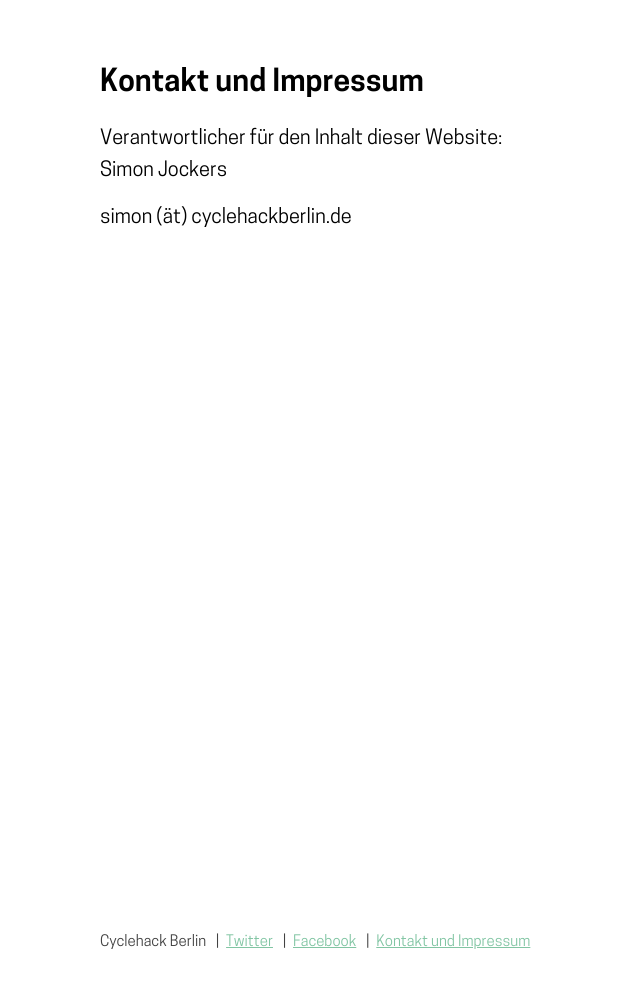
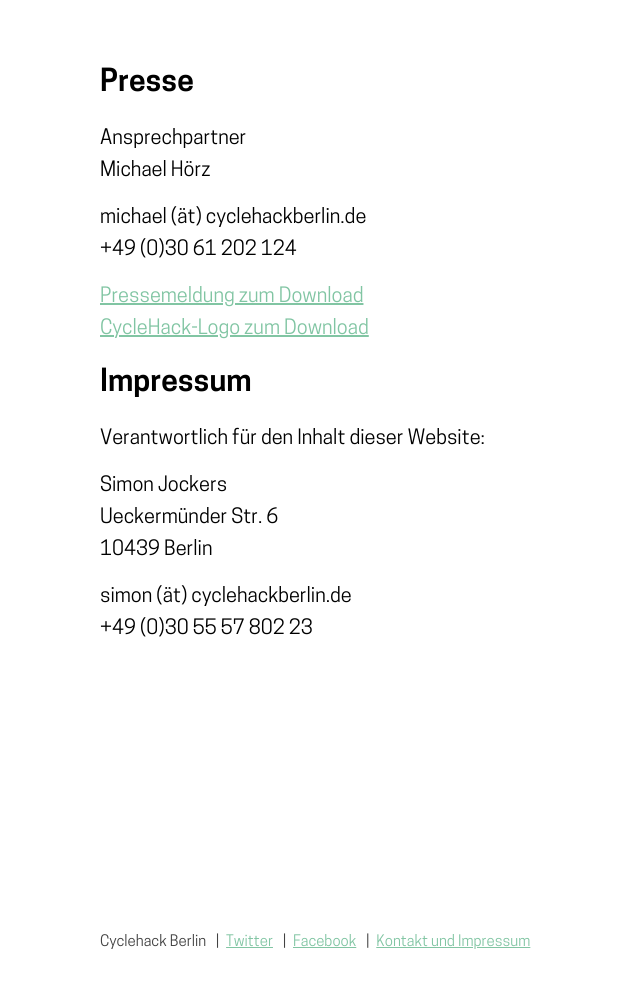
Before and after one commit to sjockers/cyclehackberlin.de, a Jekyll site: the page built from kontakt.md, in a window 1280 px wide. Shown: the whole page, without its empty margins (0-640 px from the left). Built offline with Jekyll 4.4.1, drawn with Linux system fonts in a browser that asks for light colours.

Commit message:
Add press info.

```diff
--- a/_sass/_section.scss
+++ b/_sass/_section.scss
@@ -1,5 +1,4 @@
 .section {
-  min-height: 100vh;
   width: 100%;
   padding: $spacing-unit 0;
   overflow: hidden;
@@ -8,6 +7,10 @@
   background-repeat: no-repeat;
   background-position: center;
   color: black;
+
+  @media screen and (max-height: $screen-lg) {
+    min-height: 100vh;
+  }
 }
 
 .section__main {
--- a/kontakt.md
+++ b/kontakt.md
@@ -2,9 +2,25 @@
 layout: contact
 ---
 
-## Kontakt und Impressum
+# Presse
 
-Verantwortlicher für den Inhalt dieser Website: \\
-Simon Jockers
+Ansprechpartner \\
+Michael Hörz
 
-simon (ät) cyclehackberlin.de
+michael (ät) cyclehackberlin.de \\
++49 (0)30 61 202 124
+
+[Pressemeldung zum Download](/downloads/Pressemitteilung_Cyclehack_Berlin_Ankuendigung.pdf) \\
+[CycleHack-Logo zum Download](/downloads/Cyclehack_Berlin_2016  .png)
+
+
+# Impressum
+
+Verantwortlich für den Inhalt dieser Website:
+
+Simon Jockers \\
+Ueckermünder Str. 6 \\
+10439 Berlin
+
+simon (ät) cyclehackberlin.de \\
++49 (0)30 55 57 802 23
```
Also changed, not shown: downloads/Cyclehack_Berlin_2016.png (added), 1 other file.
